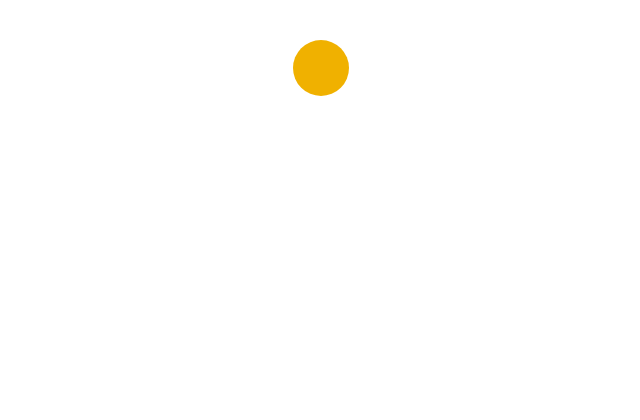
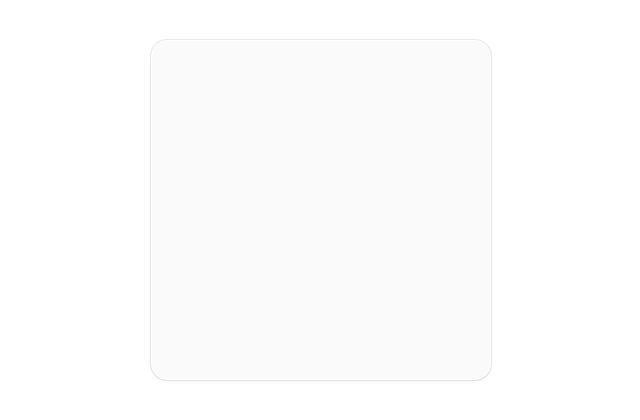
Before and after one commit to AndriP8/animations, a React (Vite) app: page / in a window 1280 px wide. Shown: the top 420 px of the page, without its empty margins (319-959 px from the left). Built offline with nearby package versions, Linux system fonts and the light colour scheme.

Commit message:
cardhover

```diff
--- a/src/App.tsx
+++ b/src/App.tsx
@@ -1,7 +1,7 @@
-import BounceBal from "./case-studies/bounce-ball";
+import CardHover from "./case-studies/CardHover";
 
 function App() {
-  return <BounceBal />;
+  return <CardHover />;
 }
 
 export default App;
--- /dev/null
+++ b/src/case-studies/CardHover.tsx
@@ -0,0 +1,32 @@
+export default function CardHover() {
+  return (
+    <div className="center-container">
+      <a
+        href="#"
+        className="size-[340px] bg-[#fafafa] border border-[#fff] rounded-2xl flex items-end shadow-cardhover-container overflow-hidden hover:[&>div]:transform-[translateY(0)] focus-visible:[&>div]:transform-[translateY(0)]"
+      >
+        <div
+          className="m-(--margin) border-[#fff] border rounded-xl relative bg-[#fafafa] space-y-1 w-full py-2.5 px-3.5 shadow-cardhover-description transform-[translateY(calc(100%+var(--margin)+1px))] ease-out duration-200 transition-transform"
+          style={{ "--margin": "6px" } as React.CSSProperties}
+        >
+          <h3 className="font-medium">Project name</h3>
+          <p className="text-[#717175] ">Project description</p>
+          <svg
+            width="11"
+            height="11"
+            viewBox="0 0 11 11"
+            fill="none"
+            className="absolute right-4 top-4"
+          >
+            <path
+              fillRule="evenodd"
+              clipRule="evenodd"
+              d="M6.33333 0.4375C6.33333 0.195877 6.52922 0 6.77083 0H10.5625C10.8041 0 11 0.195877 11 0.4375V4.22917C11 4.47078 10.8041 4.66667 10.5625 4.66667C10.3209 4.66667 10.125 4.47078 10.125 4.22917V1.49372L7.08017 4.53851C6.90932 4.70937 6.63235 4.70937 6.46149 4.53851C6.29063 4.36765 6.29063 4.09068 6.46149 3.91981L9.50626 0.875H6.77083C6.52922 0.875 6.33333 0.679122 6.33333 0.4375ZM0.5 6.27083C0.5 6.02922 0.695877 5.83333 0.9375 5.83333C1.17912 5.83333 1.375 6.02922 1.375 6.27083V9.00626L4.41981 5.96149C4.59068 5.79063 4.86765 5.79063 5.03851 5.96149C5.20937 6.13235 5.20937 6.40932 5.03851 6.58017L1.99372 9.625H4.72917C4.97078 9.625 5.16667 9.82088 5.16667 10.0625C5.16667 10.3041 4.97078 10.5 4.72917 10.5H0.9375C0.695877 10.5 0.5 10.3041 0.5 10.0625V6.27083Z"
+              fill="#58585F"
+            />
+          </svg>
+        </div>
+      </a>
+    </div>
+  );
+}
--- a/src/index.css
+++ b/src/index.css
@@ -1,4 +1,12 @@
 @import "tailwindcss";
+
+@theme {
+  --shadow-cardhover-container: 0px 0px 0px 1px rgba(9, 9, 11, 0.08),
+    0px 1px 2px -1px rgba(9, 9, 11, 0.08), 0px 2px 4px 0px rgba(9, 9, 11, 0.04);
+  --shadow-cardhover-description: 0px 0px 0px 1px rgba(0, 0, 0, 0.08),
+    0px 1px 2px -1px rgba(0, 0, 0, 0.08), 0px 2px 4px 0px rgba(0, 0, 0, 0.04);
+  --shadow-3xl: 0 3px 35px rgba(0, 0, 0, 0.25);
+}
 
 @layer components {
   .center-container {
```
Also changed, not shown: src/case-studies/BounceBall.tsx (renamed from src/case-studies/bounce-ball.tsx), src/case-studies/DownloadArrow.tsx (added).
